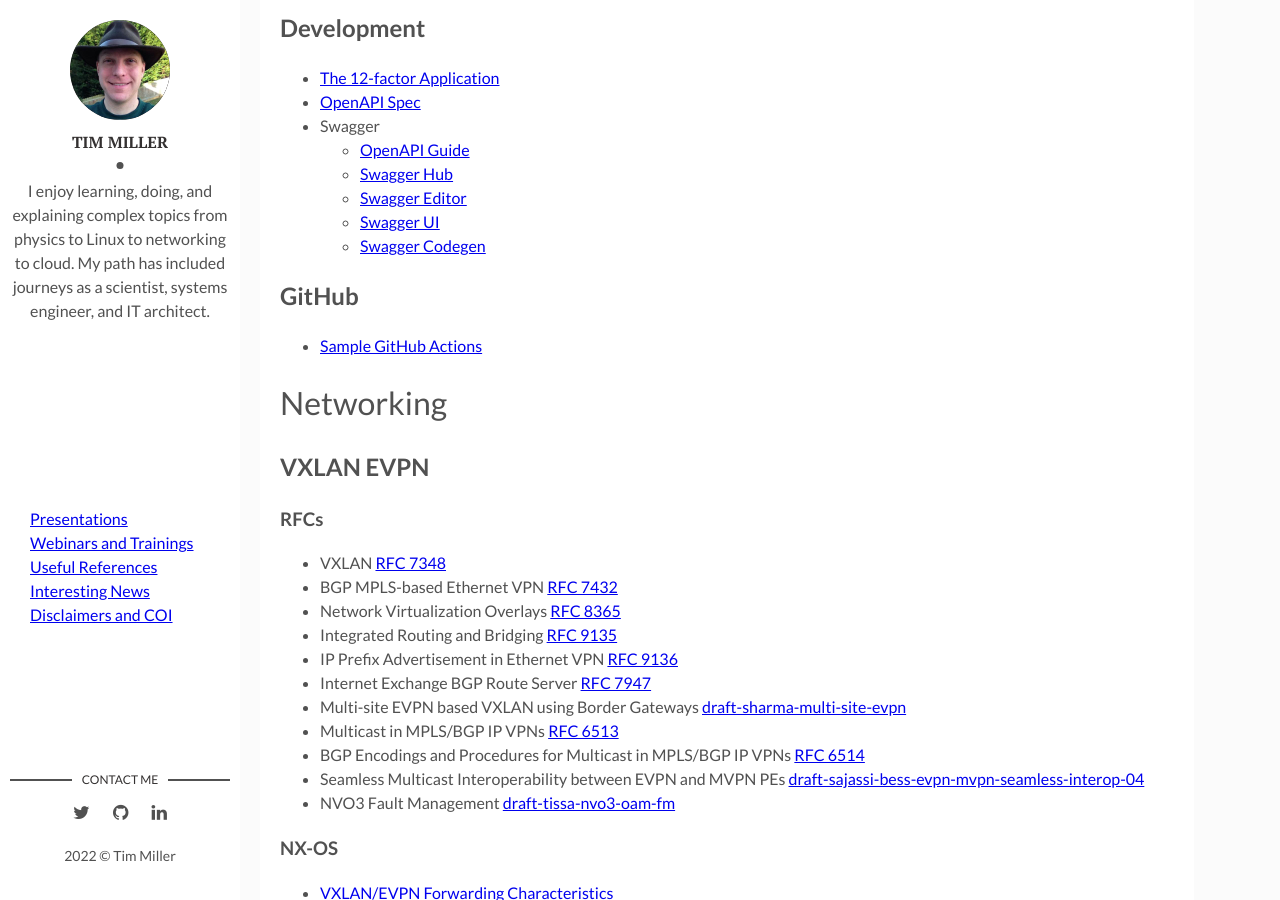
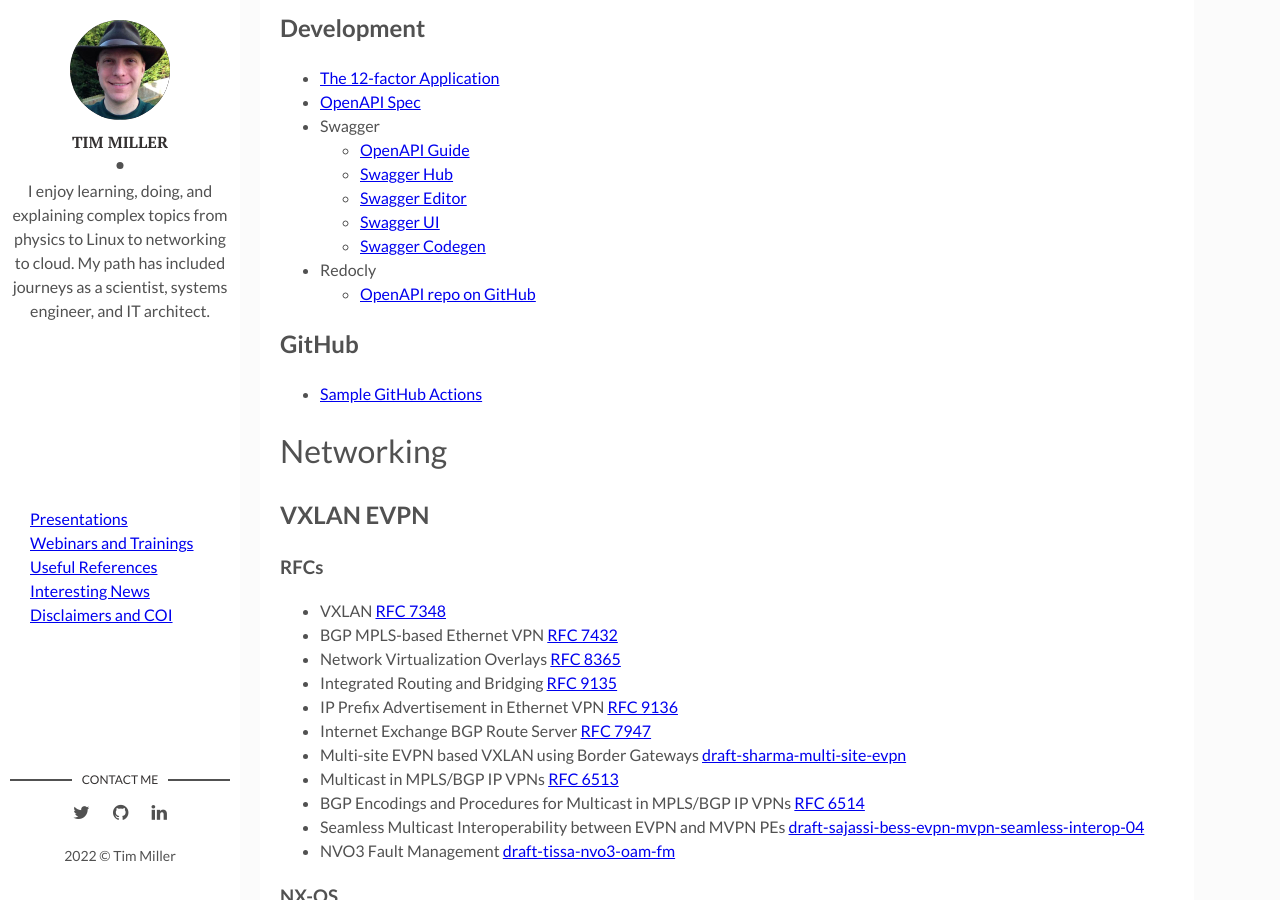
Before and after one commit to broadcaststorm/broadcaststorm.github.io, a Jekyll site: the page built from _posts/references/0001-01-03-useful-references.md, in a window 1280 px wide and 900 px high, scrolled down 523 px. Built offline with Jekyll 4.4.1, drawn with Linux system fonts in a browser that asks for light colours.

Commit message:
Add Redocly GH link to Create OpenAPI GitHub repo

```diff
--- a/_posts/references/0001-01-03-useful-references.md
+++ b/_posts/references/0001-01-03-useful-references.md
@@ -31,6 +31,8 @@ tags:
   - [Swagger Editor](https://editor.swagger.io)
   - [Swagger UI](https://swagger.io/tools/swagger-ui/)
   - [Swagger Codegen](https://github.com/swagger-api/swagger-codegen)
+- Redocly
+  - [OpenAPI repo on GitHub](https://github.com/Redocly/create-openapi-repo)
 
 ## GitHub
 
```
